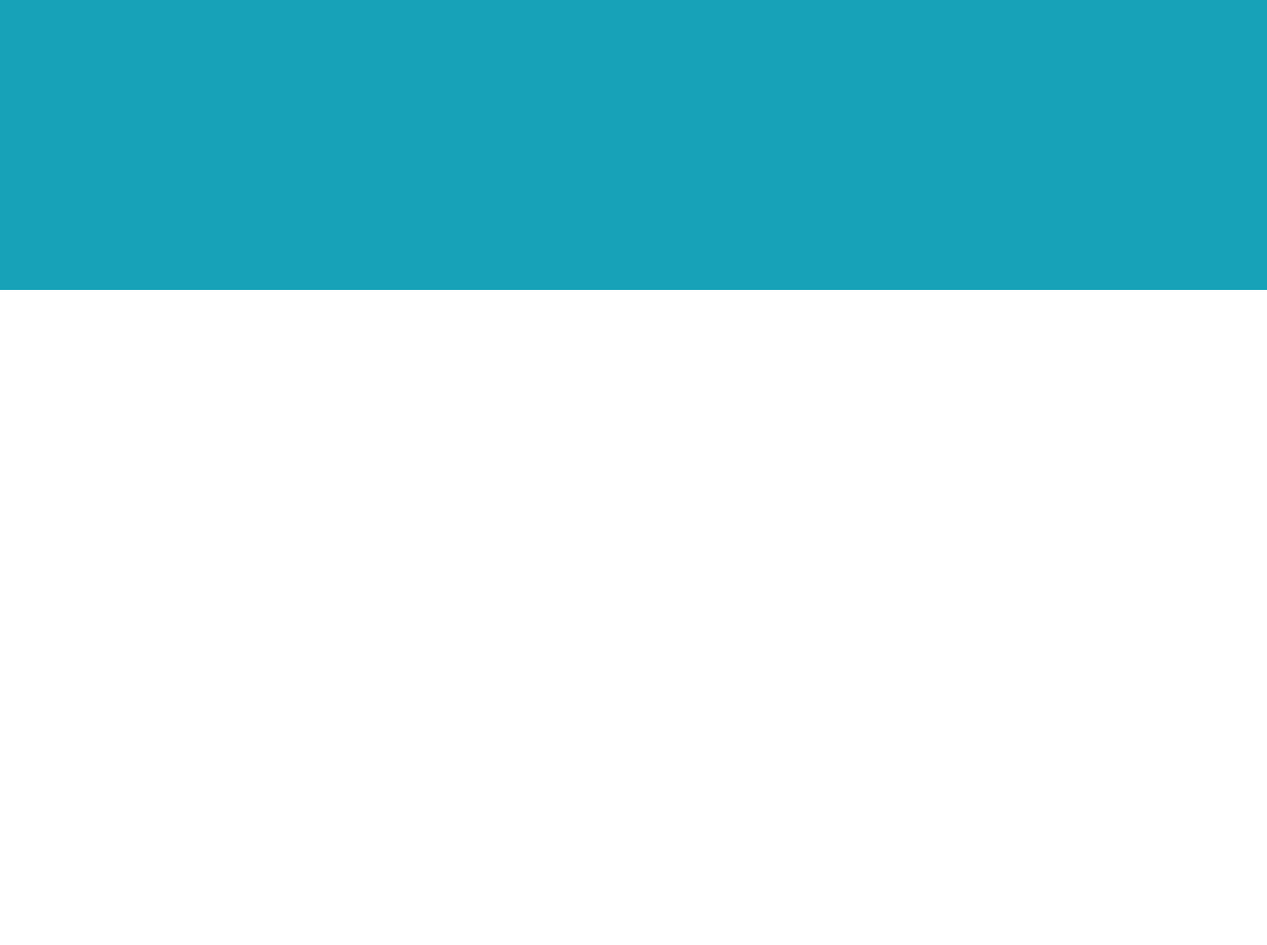
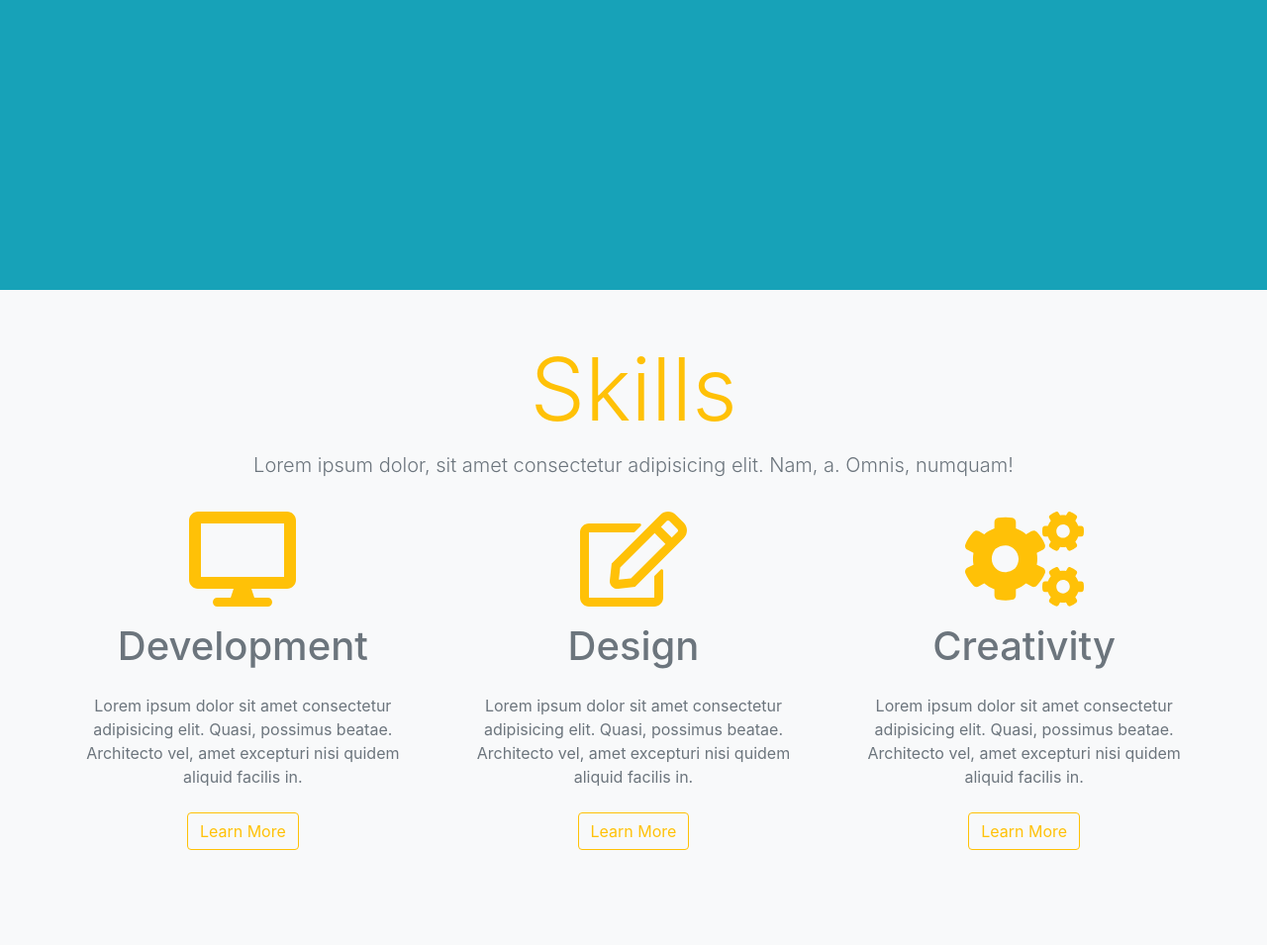
Before and after one commit to Ahmad-Almosallam/Pure-Bootstrap-Website, a plain HTML site: page index.html in a window 1280 px wide. Shown: the part 507-1462 px from the top of the page at 99% size. Before the commit the page ends 800 px from the top, so only its background shows below. Drawn offline with nearby package versions, Linux system fonts and the light colour scheme; files whose address does not match are found by name.

Commit message:
skills section done starting project sections

```diff
--- a/index.html
+++ b/index.html
@@ -75,6 +75,7 @@
     </nav>
     <!-- End of navbar -->
     <!-- Banner section -->
+    <section>
         <div class="container-fluid">
             <div class="row bg-info justify-content-center align-items-center" style="height: 100vh">
                 <div class="col-sm-10 text-center">
@@ -87,9 +88,43 @@
                 </div>
             </div>
         </div>
+    </section>
+    <!-- end of banner section-->
 
-    <!-- end of banner -->
-
+    <!-- Skills section -->
+    <section class="bg-light p-5">
+        <div class="container-fluid">
+            <!-- title -->
+            <div class="row">
+                <div class="col text-center mb-3">
+                    <h1 class="text-warning display-2">Skills</h1>
+                    <p class="lead text-secondary">Lorem ipsum dolor, sit amet consectetur adipisicing elit. Nam, a. Omnis, numquam!</p>
+                </div>
+            </div>
+            <!-- end of title -->
+            <div class="row text-center">
+                <div class="col-lg-4 col-sm-10 mx-auto mb-5">
+                    <i class="fas fa-desktop fa-6x text-warning mb-3"></i>
+                    <h1 class="text-secondary">Development</h1>
+                    <p class="text-muted my-4">Lorem ipsum dolor sit amet consectetur adipisicing elit. Quasi, possimus beatae. Architecto vel, amet excepturi nisi quidem aliquid facilis in.</p>
+                    <a href="#" class="btn btn-outline-warning">Learn More</a>
+                </div>
+                <div class="col-lg-4 col-sm-10 mx-auto mb-5">
+                    <i class="far fa-edit fa-6x text-warning mb-3"></i>
+                    <h1 class="text-secondary">Design</h1>
+                    <p class="text-muted my-4">Lorem ipsum dolor sit amet consectetur adipisicing elit. Quasi, possimus beatae. Architecto vel, amet excepturi nisi quidem aliquid facilis in.</p>
+                    <a href="#" class="btn btn-outline-warning">Learn More</a>
+                </div>
+                <div class="col-lg-4 col-sm-10 mx-auto mb-5">
+                    <i class="fas fa-cogs fa-6x text-warning mb-3"></i>
+                    <h1 class="text-secondary">Creativity</h1>
+                    <p class="text-muted my-4">Lorem ipsum dolor sit amet consectetur adipisicing elit. Quasi, possimus beatae. Architecto vel, amet excepturi nisi quidem aliquid facilis in.</p>
+                    <a href="#" class="btn btn-outline-warning">Learn More</a>
+                </div>
+            </div>
+        </div>
+     </section>
+    <!-- end of Skills section -->
     <!-- Jquery and popper and bootstrap js -->
     <script src="https://code.jquery.com/jquery-3.5.1.slim.min.js"></script>
     <script src="https://unpkg.com/@popperjs/core@2/dist/umd/popper.js"></script>
```
Lines whose indentation alone changed are shown as unchanged.
